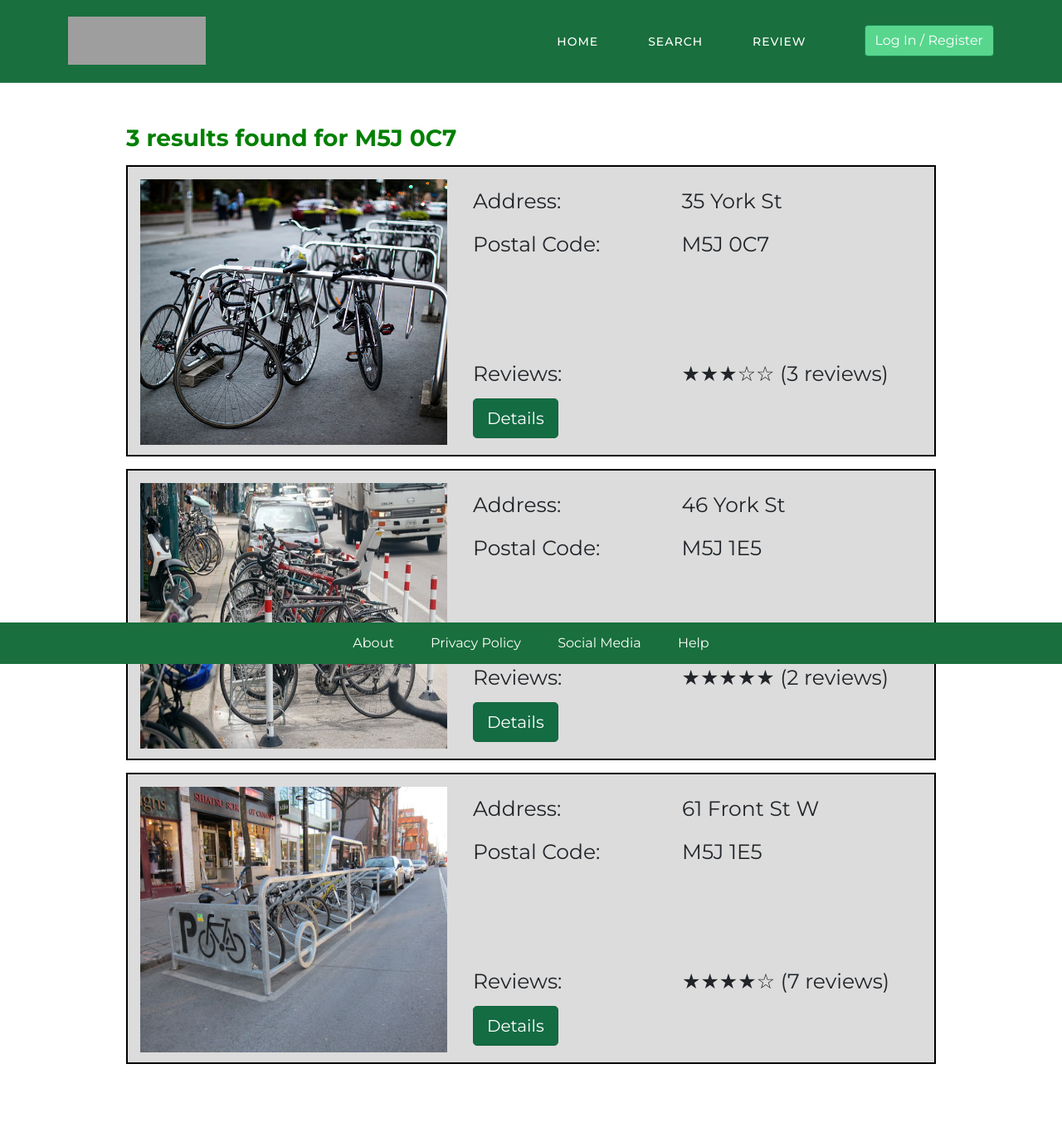
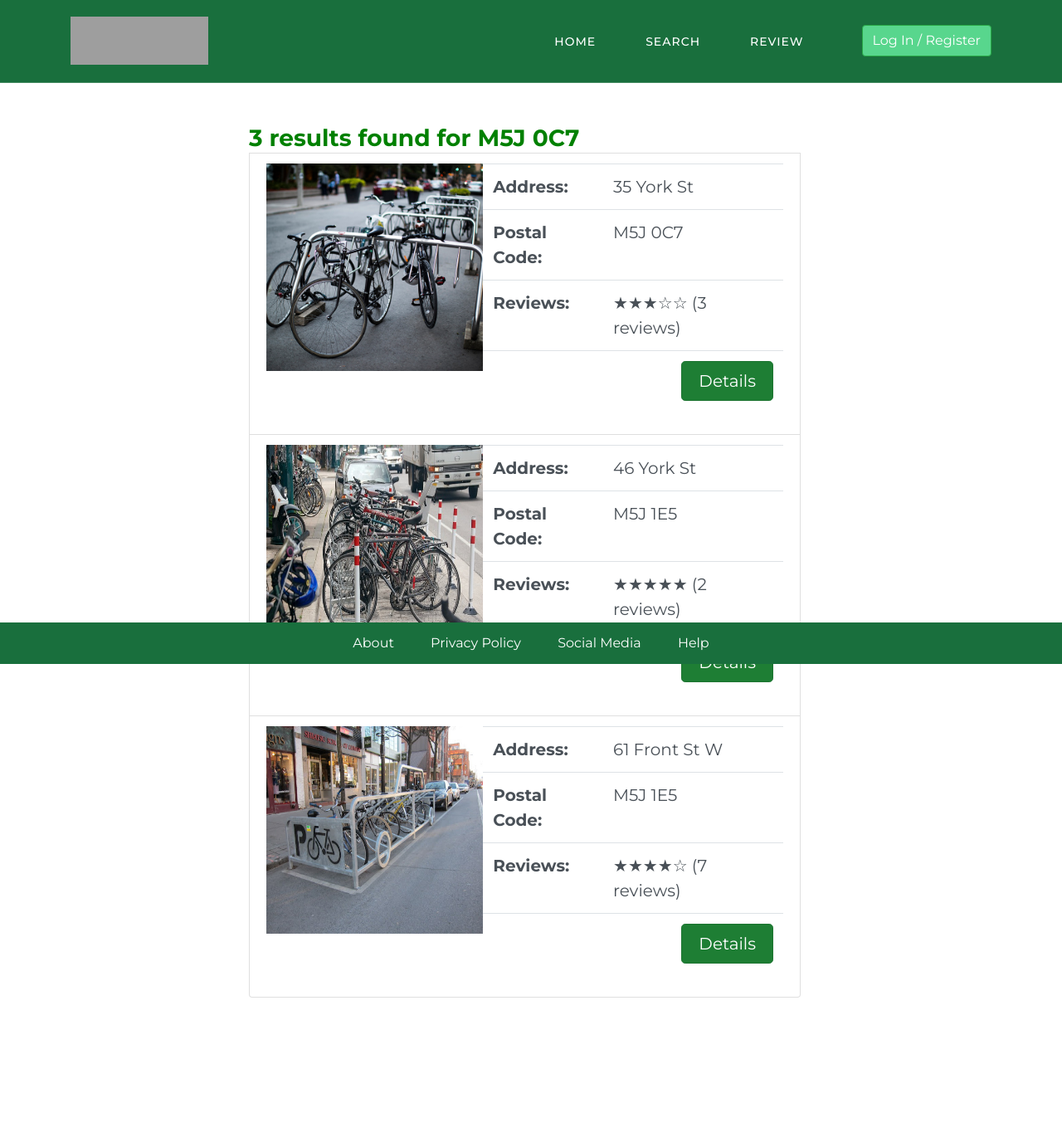
Before and after one commit to billsong0407/Bike4Joy, a PHP site: page /results.html in a window 1280 px wide. Shown: the whole page at 83% size. After the commit the page ends 1202 px from the top, so only its background shows below. Run offline with PHP 8.4, Linux system fonts and the light colour scheme; some libraries are stand-ins or nearby versions; grey boxes are pictures that could not be loaded.

Commit message:
modified page layout

```diff
--- a/assets/css/results.css
+++ b/assets/css/results.css
@@ -1,39 +1,30 @@
 .results-page{
     margin-top: 150px;
-    margin-left: auto;
-    margin-right: auto;
+    margin-left: 300px;
+    margin-right: 300px;
     margin-bottom: 100px;
-    width: 1000px;
+    width: auto;
     /* text-align: center; */
 }
 
-.result-card{
-    display: flex;
-    box-sizing: border-box;
-    width: auto;
-    border: 2px solid black;
-    margin-top: 15px;
-    background-color: gainsboro;
-}
-
-.result-card .result-image img{
-    padding: 15px;
-    width: 400px;
-    height: 350px;
+.result-image{
+    /* padding: 15px; */
+    width: 450px;
+    height: 250px;
     /* height: 200px; */
     /* flex: 10%; */
 }
 
-.result-card .result-description{
-    padding: 15px;
-    width: 100%;
-    height: 100%;
-
+.results-page .btn{
+    float: right;
+    padding-left: 20px;
+    padding-right: 20px;
 }
 
-.result-description table{
-    line-height: 200%;
-    font-size: 25px;
-    background-color: gainsboro;
-    height: 100%;
+.results-page .table{
+    font-size: 20px;
 }
+
+.results-page table > *:first-child:not(thead) td:first-child {
+  font-weight: bold;
+}
--- a/results.html
+++ b/results.html
@@ -11,7 +11,8 @@
         <title>Bike4Joy</title>
 
         <!-- Bootstrap core CSS -->
-        <link href="vendor/bootstrap/css/bootstrap.min.css" rel="stylesheet">
+        <link rel="stylesheet" href="https://maxcdn.bootstrapcdn.com/bootstrap/4.0.0/css/bootstrap.min.css"
+        integrity="sha384-Gn5384xqQ1aoWXA+058RXPxPg6fy4IWvTNh0E263XmFcJlSAwiGgFAW/dAiS6JXm" crossorigin="anonymous">
 
         <!-- Additional CSS Files -->
         <!-- <link rel="stylesheet" href="assets/css/fontawesome.css"> -->
@@ -19,6 +20,17 @@
         <link rel="stylesheet" href="assets/css/global.css">
         <!-- <link rel="stylesheet" href="assets/css/home.css"> -->
         <link rel="stylesheet" href="assets/css/results.css">
+
+        <script src="https://code.jquery.com/jquery-3.2.1.slim.min.js"
+            integrity="sha384-KJ3o2DKtIkvYIK3UENzmM7KCkRr/rE9/Qpg6aAZGJwFDMVNA/GpGFF93hXpG5KkN" crossorigin="anonymous">
+        </script>
+        <script src="https://cdnjs.cloudflare.com/ajax/libs/popper.js/1.12.9/umd/popper.min.js"
+            integrity="sha384-ApNbgh9B+Y1QKtv3Rn7W3mgPxhU9K/ScQsAP7hUibX39j7fakFPskvXusvfa0b4Q" crossorigin="anonymous">
+        </script>
+        <script src="https://maxcdn.bootstrapcdn.com/bootstrap/4.0.0/js/bootstrap.min.js"
+            integrity="sha384-JZR6Spejh4U02d8jOt6vLEHfe/JQGiRRSQQxSfFWpi1MquVdAyjUar5+76PVCmYl" crossorigin="anonymous">
+        </script>
+
     </head>
     <body>
         <header class="header-area header-sticky wow slideInDown">
@@ -52,16 +64,14 @@
             </div>
             </div>
         </header>
-        <div class="container results-page">
+        <div class="list-group results-page container-fluid">
             <h3 style="color: green; font-weight: bold;">3 results found for M5J 0C7</h3>
-            <div class="col-12 result-card">
-                <span class="result-image">
-                    <img src="assets/images/p1.jpg">
-                </span>
-                <span class="result-description">
-                    <table>
+            <a href="single-result.html" class="list-group-item list-group-item-action flex-column align-items-start">
+                <div class="d-flex">
+                    <img class="result-image" src="assets/images/p1.jpg">
+                    <table class="table">
                     <tr>
-                        <td style="width:50%">Address:</td>
+                        <td style="width:40%">Address:</td>
                         <td>35 York St</td>
                     </tr>
                     <tr>
@@ -69,31 +79,23 @@
                         <td>M5J 0C7</td>
                     </tr>
                     <tr>
-                        <td><br></td>
-                        <td></td>
-                    </tr>
-                    <tr>
-                        <td><br></td>
-                        <td></td>
-                    </tr>
-                    <tr>
                         <td>Reviews:</td>
                         <td>★★★☆☆ (3 reviews)</td>
                     </tr>
                     <tr>
+                        <td></td>
                         <td><a href="single-result.html"><button class="btn btn-success btn-lg active">Details</button></a></td>
                     </tr>
-                    </table>
-                </span>
-            </div>
-            <div class="col-12 result-card">
-                <span class="result-image">
-                    <img src="assets/images/p2.jpg">
-                </span>
-                <span class="result-description">
-                    <table>
+                </table>
+                </div>
+
+            </a>
+            <a href="single-result.html" class="list-group-item list-group-item-action flex-column align-items-start">
+                <div class="d-flex">
+                    <img class="result-image" src="assets/images/p2.jpg">
+                    <table class="table">
                     <tr>
-                        <td style="width:50%">Address:</td>
+                        <td style="width:40%">Address:</td>
                         <td>46 York St</td>
                     </tr>
                     <tr>
@@ -101,31 +103,23 @@
                         <td>M5J 1E5</td>
                     </tr>
                     <tr>
-                        <td><br></td>
-                        <td></td>
-                    </tr>
-                    <tr>
-                        <td><br></td>
-                        <td></td>
-                    </tr>
-                    <tr>
                         <td>Reviews:</td>
                         <td>★★★★★ (2 reviews)</td>
                     </tr>
                     <tr>
+                        <td></td>
                         <td><a href="single-result.html"><button class="btn btn-success btn-lg active">Details</button></a></td>
                     </tr>
-                    </table>
-                </span>
-            </div>
-            <div class="col-12 result-card">
-                <span class="result-image">
-                    <img src="assets/images/p3.jpg">
-                </span>
-                <span class="result-description">
-                    <table>
+                </table>
+                </div>
+
+            </a>
+            <a href="single-result.html" class="list-group-item list-group-item-action flex-column align-items-start">
+                <div class="d-flex">
+                    <img class="result-image" src="assets/images/p3.jpg">
+                    <table class="table">
                     <tr>
-                        <td style="width:50%">Address:</td>
+                        <td style="width:40%">Address:</td>
                         <td>61 Front St W</td>
                     </tr>
                     <tr>
@@ -133,24 +127,34 @@
                         <td>M5J 1E5</td>
                     </tr>
                     <tr>
-                        <td><br></td>
-                        <td></td>
-                    </tr>
-                    <tr>
-                        <td><br></td>
-                        <td></td>
-                    </tr>
-                    <tr>
                         <td>Reviews:</td>
                         <td>★★★★☆ (7 reviews)</td>
                     </tr>
+                    <tr>
+                        <td></td>
+                        <td><a href="single-result.html"><button class="btn btn-success btn-lg active">Details</button></a></td>
+                    </tr>
+                </table>
+                </div>
+
+            </a>
+            </div>
+        <!-- <div class="container results-page">
+
+            <div class="col-12 result-card">
+                <span class="result-image">
+                    <img src="assets/images/p3.jpg">
+                </span>
+                <span class="result-description">
+                    <table>
+
                     <tr>
                         <td><a href="single-result.html"><button class="btn btn-success btn-lg active">Details</button></a></td>
                     </tr>
                     </table>
                 </span>
             </div>
-        </div>
+        </div> -->
         <footer>
             <ul class="footer-links">
                 <li>
```
